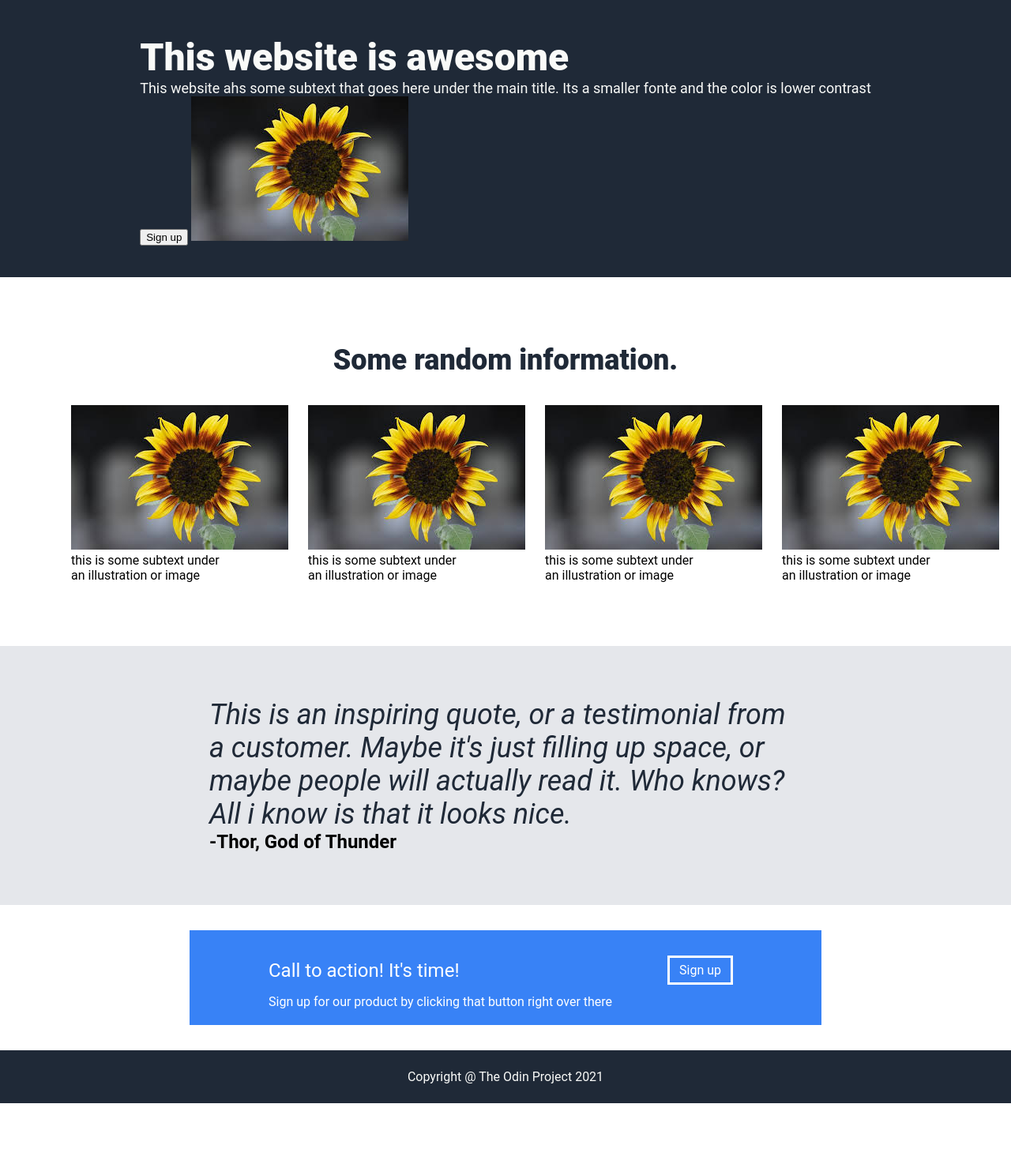
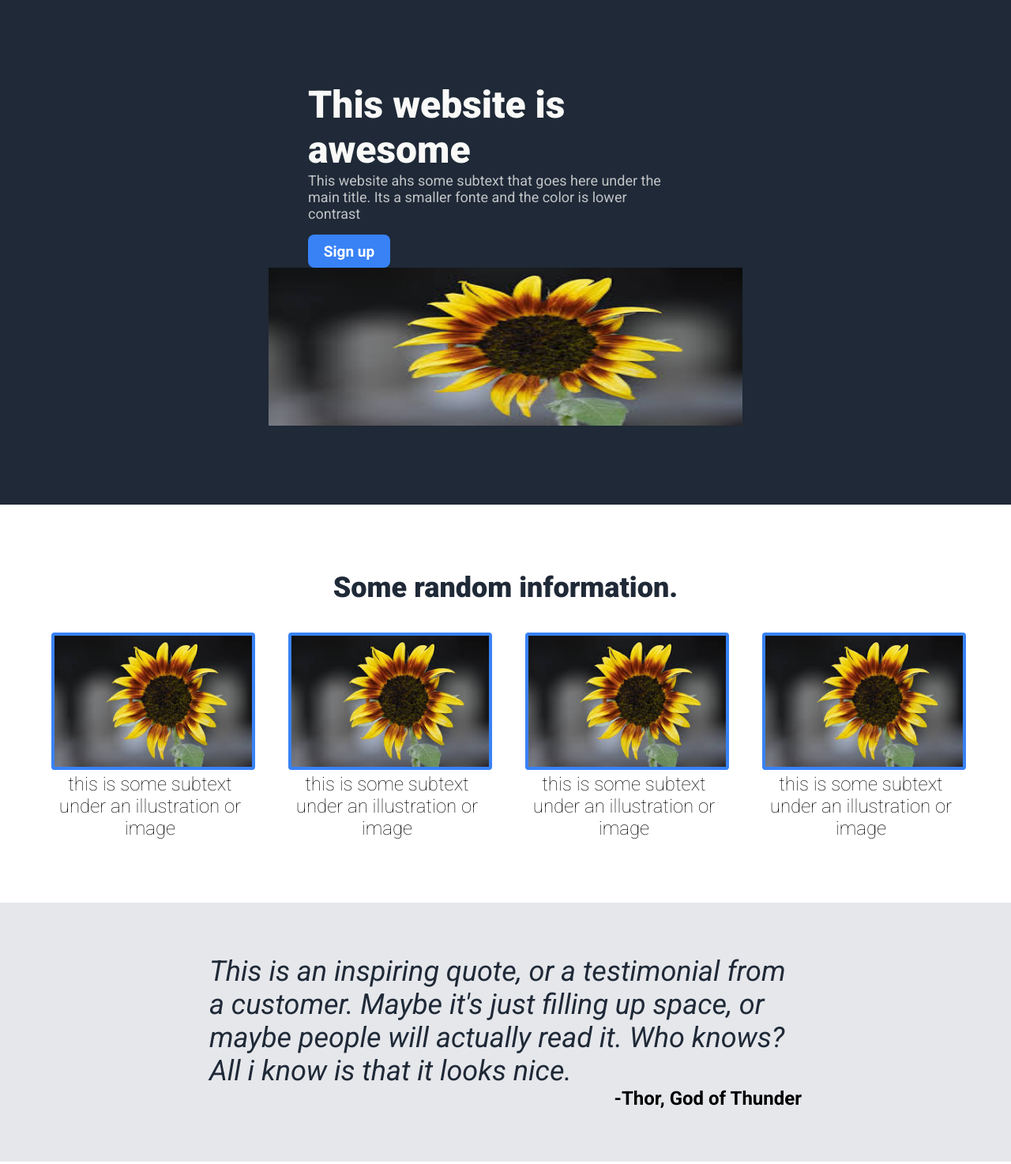
Before and after one commit to WestleyBR/landing-page, a plain HTML site: page index.html in a window 1280 px wide. Shown: the part 120-1594 px from the top of the page at 79% size. Before the commit the page ends 1517 px from the top, so only its background shows below. Drawn offline with Linux system fonts and the light colour scheme.

Commit message:
Finished Project

```diff
--- a/index.html
+++ b/index.html
@@ -3,6 +3,9 @@
 <meta charset="UTF-8">
 <title>The Hero Page</title>
 <link rel="stylesheet" href="style.css">
+<link rel="preconnect" href="https://fonts.googleapis.com">
+<link rel="preconnect" href="https://fonts.gstatic.com" crossorigin>
+<link href="https://fonts.googleapis.com/css2?family=Roboto:ital,wght@0,100;0,300;0,400;0,500;0,700;0,900;1,100;1,300;1,400;1,500;1,700;1,900&display=swap" rel="stylesheet">
 </head>
 
 <body>
@@ -16,30 +19,32 @@
     </div>
     <div class="content">
         <div class="website-awesome">
-            <div class-="awesome-content">
-            <div class="hero-main">This website is awesome</div>
-            <div class="hero-subtext">This website ahs some subtext that goes here under the main title. Its a smaller fonte and the color is lower contrast</div>
-            <button>Sign up</button>
-            <img src="imagens/girassol.jpeg">
+            <div class="block-left">
+             <div class-="awesome-content">
+             <div class="hero-main">This website is awesome</div>
+             <div class="hero-subtext">This website ahs some subtext that goes here under the main title. Its a smaller fonte and the color is lower contrast</div>
+             <div class="button-class">Sign up</div>
+             </div>
+            </div>
+            <img class="img-princ" src="imagens/girassol.jpeg">
           </div>
-        </div>
         <div class="some-random">
             <p class="information-header">Some random information.</p>
             <div class="cards">
                 <div class="block">
-                    <img src="imagens/girassol.jpeg">
+                    <img class="img-info" src="imagens/girassol.jpeg">
                     <div class="text">this is some subtext under an illustration or image</div>
                 </div>
                 <div class="block">
-                    <img src="imagens/girassol.jpeg">
+                    <img class="img-info" src="imagens/girassol.jpeg">
                     <div class="text">this is some subtext under an illustration or image</div>
                 </div>
                 <div class="block">
-                    <img src="imagens/girassol.jpeg">
+                    <img class="img-info" src="imagens/girassol.jpeg">
                     <div class="text">this is some subtext under an illustration or image</div>
                 </div>
                 <div class="block">
-                    <img src="imagens/girassol.jpeg">
+                    <img class="img-info" src="imagens/girassol.jpeg">
                     <div class="text">this is some subtext under an illustration or image</div>
                 </div>
             </div>
@@ -52,9 +57,11 @@
         </div>
         <div class="call-action">
          <div class="call-box">
+            <div class="block-left-box">
             <div class="call-text">Call to action! It's time!</div>
-            <div class="call-button">Sign up</div>
             <div class="call-subtext">Sign up for our product by clicking that button right over there</div>
+           </div>
+           <div class="call-button">Sign up</div>
          </div>
 
         </div>
--- a/style.css
+++ b/style.css
@@ -1,5 +1,5 @@
 html {
-    font-family: "roboto";
+    font-family: Roboto;
 }
 
 body {
@@ -19,11 +19,14 @@ a {
     font-size: 48px;
     color: #F9FAF8;
     font-weight: 900;
+    width: 400px;
 }
 
 .hero-subtext{
     font-size: 18px;
-    color: #F9FAF8;
+    color: #f9faf8be;
+    width: 450px;
+    margin-bottom: 16px;
 }
 
 .header,
@@ -47,7 +50,44 @@ a {
     width: 100%;
     margin: 0;
     align-content: center;
-    padding: 40px;
+    padding: 100px 295px;
+    justify-content: space-around;
+}
+
+.button-class {
+    background-color: #3882F6;
+    font-size: 19px;
+    color: white;
+    display: flex;
+    text-align: center;
+    align-items: center;
+    justify-content: center;
+    border-radius: 8px;
+    width: 80px;
+    height: 30px;
+    font-weight: 700;
+    padding: 6px 12px;
+}
+
+.awesome-content {
+    display: flex;
+    gap: 50px;
+}
+
+.block-left {
+    display: flex;
+    width: 500px;
+    flex-wrap: wrap;
+    justify-content: flex-start;
+    align-items: flex-start;
+    align-content: flex-start;
+    height: auto;
+}
+
+.img-princ {
+    height: 200px;
+    width: 600px;
+    margin: 0 ;
 }
 
 .content{
@@ -55,7 +95,8 @@ a {
     justify-content: center;
     flex-wrap: wrap ;
     flex-direction: row;
-    flex: 1;
+    flex: 5;
+    flex-shrink: 0;
 }
 
 a {
@@ -68,9 +109,6 @@ a {
     gap: 50px;
 }
 
-.awesome-content {
-    display: flex;
-}
 
 .some-random {
     width: 100%;
@@ -86,15 +124,28 @@ a {
 .cards {
   display: flex;
   justify-content: center;
-  gap: 100px;
   margin-bottom: 32px;
+  gap: 50px;
 }
 
 .block {
-    max-width: 200px;
+    max-width: 250px;
     text-wrap: wrap;
     align-content: center;
 }
+
+.img-info {
+    width: 250px;
+    border: 4px #3882F6 solid;
+    border-radius: 4px;
+}
+
+.text {
+    text-align: center;
+    font-size: 24px;
+    font-weight: 200;
+}
+
 
 .information-header {
     font-size: 36px;
@@ -125,12 +176,12 @@ a {
     width: 750px;
     display: flex;
     flex-wrap: wrap;
-    align-content: flex-end;
 }
 
 .thor {
     font-size: 24px;
     font-weight: 700;
+    margin-left: auto;
 }
 
 .call-action {
@@ -146,15 +197,19 @@ a {
 .call-box {
     background-color: #3882F6;
     width: 600px;
-    padding: 20px 100px;
+    padding: 40px 100px;
     display: flex;
     flex-wrap: wrap;
-    justify-content: space-between;
+    align-content: space-between;
+    justify-content: space-around;
     align-items: center;
+    border-radius: 12px;
+    margin: 48px;
 }
 
 .call-text {
     color: white;
+    font-weight: 700;
     font-size: 24px;
 }
 
@@ -167,12 +222,17 @@ a {
     border: solid white;
     color: white;
     margin: 12px;
-    padding: 6px 12px;
+    padding: 4px 34px;
+    border-radius: 6px;
+    font-weight: 700;
 }
 
-<div class="call-action">
-<div class="call-box">
-   <div class="call-text">Call to action! It's time!</div>
-   <div class="call-subtext">Sign up for our product by clicking that button right over there</div>
-   <div class="call-button">Sign up</div>
-</div>
+.block-left-box {
+    display: flex;
+    width: 440px;
+    flex-wrap: wrap;
+    justify-content: flex-start;
+    align-items: flex-start;
+    align-content: flex-start;
+    height: auto;
+}
```
